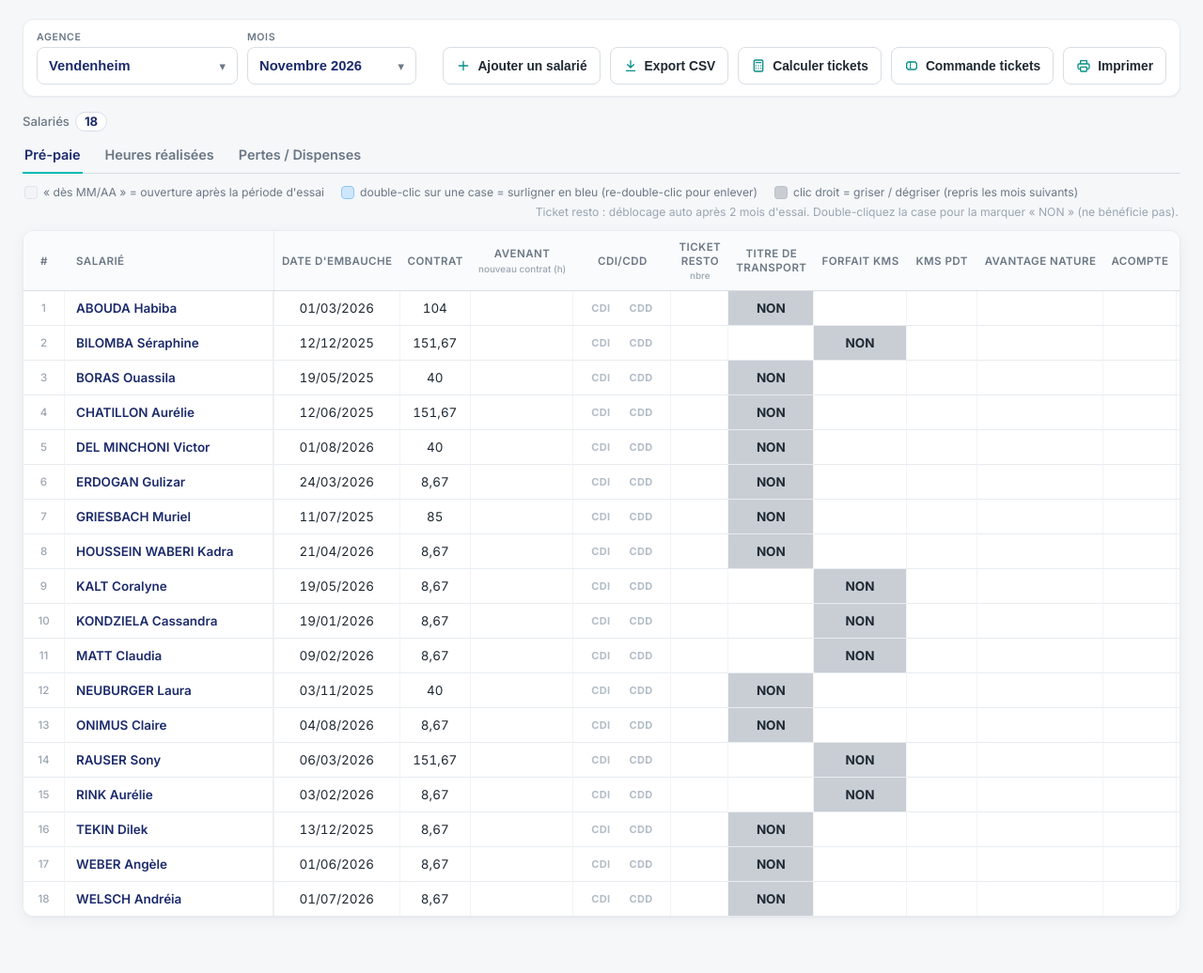
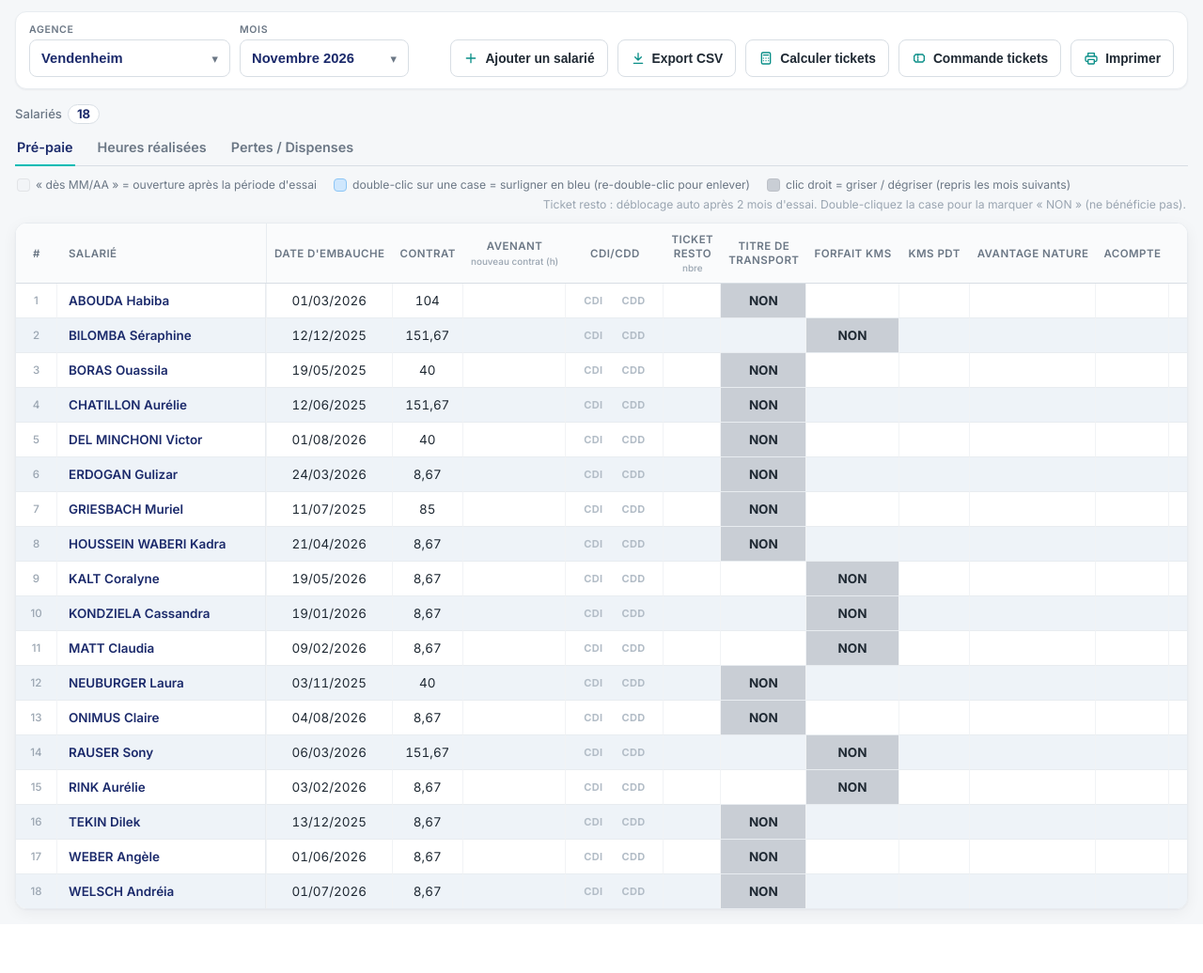
Before and after one commit to leagoetz68-rgb/aidaux-prepaie, a Flask app: page / in a window 1280 px wide. Shown: the part 58-1094 px from the top of the page at 94% size. After the commit the page ends 1036 px from the top, so only its background shows below. Run offline with Flask 3, Linux system fonts and the light colour scheme; the visitor is signed in with stand-in values (Sample User, id 1); data that the repository does not hold is empty; some libraries are stand-ins or nearby versions.

Commit message:
Update index.html

```diff
--- a/templates/index.html
+++ b/templates/index.html
@@ -80,7 +80,7 @@
   }
   .topbar a.back:hover { background: rgba(255,255,255,.12); color: #fff; }
 
-  .container { max-width: 1500px; margin: 0 auto; padding: 20px 24px 60px; }
+  .container { max-width: none; margin: 0; padding: 12px 16px 16px; }
 
   /* ---- Toolbar card ---- */
   .toolbar {
@@ -278,7 +278,11 @@
     transition: background .1s ease;
   }
   tbody tr:last-child td { border-bottom: 0; }
-  tbody tr:hover td { background: #f7fafb; }
+  /* un salarié sur deux sur fond bleu-gris, pour suivre la ligne facilement */
+  @media (min-width: 701px) {
+    tbody tr:nth-child(even) td { background: #eef3f8; }
+  }
+  tbody tr:hover td { background: #e2f4f3; }
 
   /* ligne surlignée quand on saisit dans une de ses cases */
   tbody tr.row-selected td { background: var(--sel-bg); }
@@ -337,7 +341,7 @@
   td.hl-blue.hl-navy input { background: #eceefe !important; }
   td.hl-blue.hl-orange input { background: #fff0ea !important; }
   /* Case grise = ne prend pas les transports / pas de véhicule / pas d'avantage */
-  td.hl-grey, tbody tr:hover td.hl-grey, tbody tr.row-selected td.hl-grey {
+  td.hl-grey, tbody tr:hover td.hl-grey, tbody tr.row-selected td.hl-grey, tbody tr:nth-child(even) td.hl-grey {
     background: #c9ced5;
     -webkit-print-color-adjust: exact; print-color-adjust: exact;
   }
```
